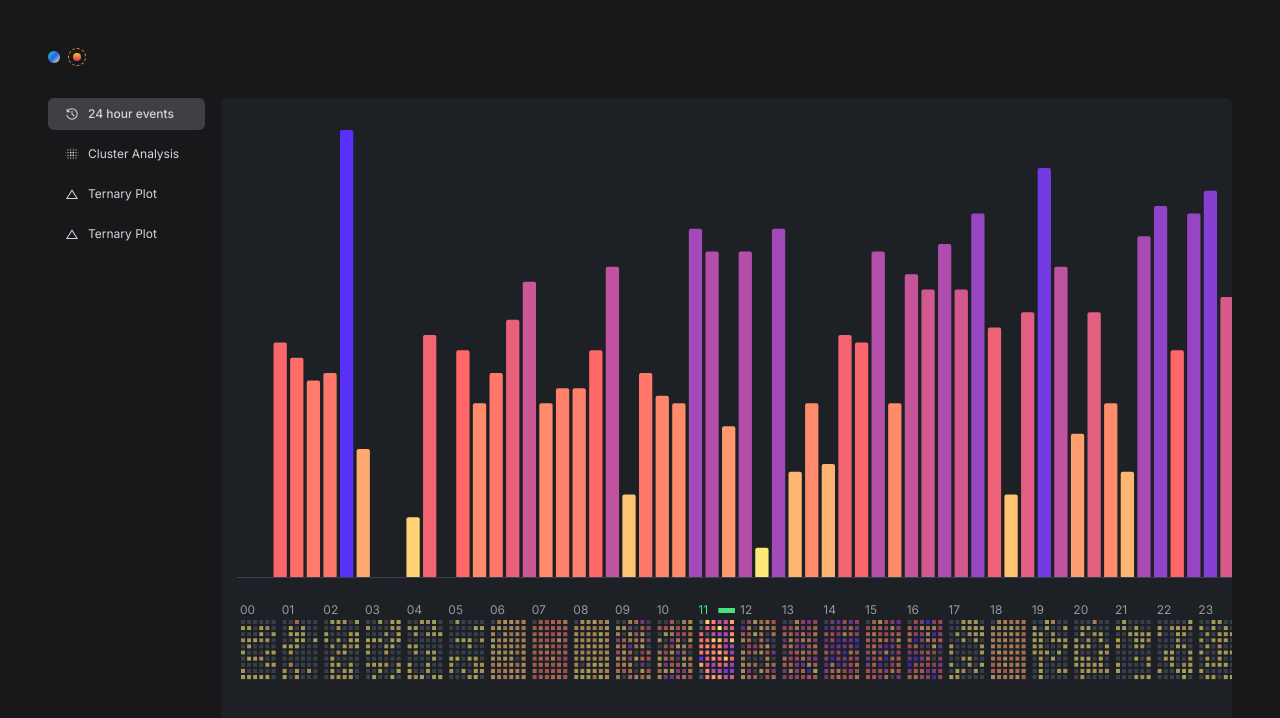
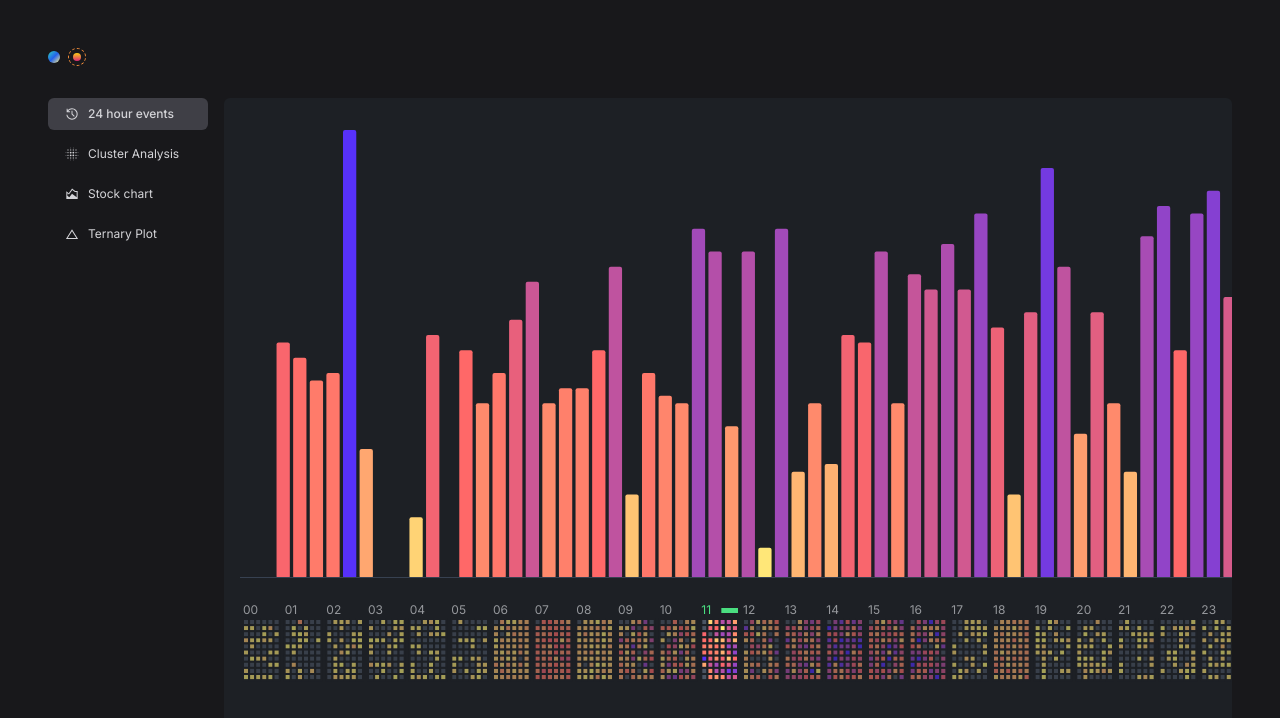
Before and after one commit to rowlandwilliams/playground, a Next.js app: page /playground/twenty-four-hours in a window 1280 px wide. Shown: the top 718 px of the page. Built offline with nearby package versions, Linux system fonts and the light colour scheme.

Commit message:
add stock chart icon

```diff
--- /dev/null
+++ b/src/components/Icons/StockChartIcon/StockChartIcon.tsx
@@ -0,0 +1,16 @@
+interface Props {
+  width?: number;
+}
+
+export const StockChartIcon = ({ width = 16 }: Props) => {
+  return (
+    <svg
+      xmlns="http://www.w3.org/2000/svg"
+      viewBox="0 -960 960 960"
+      width={width}
+      className="fill-current"
+    >
+      <path d="M140.001-180.001v-459.996l144.615 108.461 199.23-279.616 189.23 151.153h146.923v479.998H140.001ZM320-280l160-220 280 218v-318H652L496-725 298-447l-98-73v144l120 96Z" />
+    </svg>
+  );
+};
--- a/src/components/Playground/PlaygroundNavBar/PlaygroundNavBar.tsx
+++ b/src/components/Playground/PlaygroundNavBar/PlaygroundNavBar.tsx
@@ -1,6 +1,7 @@
 "use client";
 
 import { ClusterAnalysisIcon } from "@/components/Icons/ClusterAnalysisIcon/ClusterAnalysisIcon";
+import { StockChartIcon } from "@/components/Icons/StockChartIcon/StockChartIcon";
 import { TriangleIcon } from "@/components/Icons/TriangleIcon/TriangleIcon";
 import { TwentyFourHoursIcon } from "@/components/Icons/TwentyFourHoursIcon/TwentyFourHoursIcon";
 import classNames from "classnames";
@@ -19,14 +20,14 @@ const options = [
     link: "cluster-analysis",
   },
   {
-    label: "Ternary Plot",
-    icon: <TriangleIcon />,
-    link: "ternary-plot",
+    label: "Stock chart",
+    icon: <StockChartIcon />,
+    link: "stock-chart",
   },
   {
     label: "Ternary Plot",
     icon: <TriangleIcon />,
-    link: "stock-chart",
+    link: "ternary-plot",
   },
 ];
 
@@ -40,9 +41,9 @@ export const PlaygroundNavBar = ({ isDesktop }: Props) => {
 
   return (
     <nav
-      className={classNames("w-40", {
+      className={classNames("w-40 shrink-0", {
         "hidden md:block space-y-2 ": isDesktop,
-        "flex items-center md:hidden ml-2": !isDesktop,
+        "flex items-center md:hidden ml-2 gap-x-2": !isDesktop,
       })}
     >
       {options.map(({ label, icon, link }) => (
@@ -58,7 +59,7 @@ export const PlaygroundNavBar = ({ isDesktop }: Props) => {
           )}
         >
           {icon}
-          <p>{label}</p>
+          {isDesktop && <p>{label}</p>}
         </Link>
       ))}
     </nav>
```
